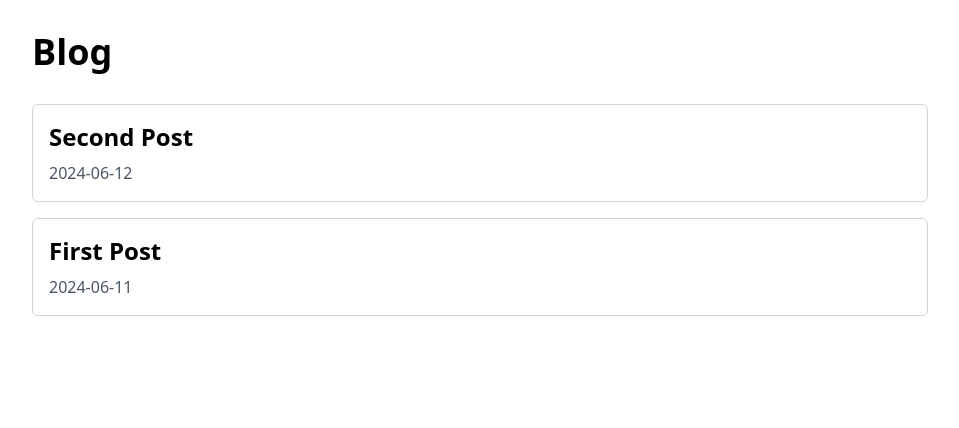
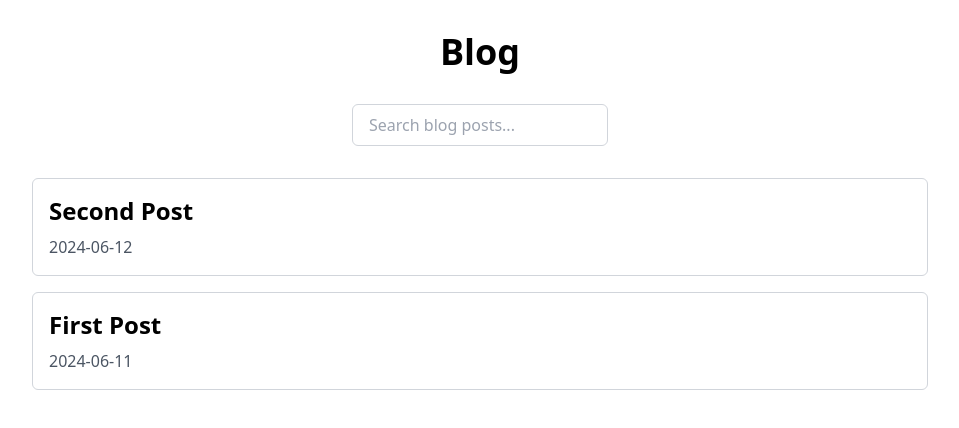
Before and after one commit to janelsemple/markdown-blog, a Next.js app: page / in a window 1280 px wide. Shown: the top 428 px of the page, without its empty margins (160-1119 px from the left). Built offline with nearby package versions, Linux system fonts and the light colour scheme.

Commit message:
feat: Added search bar to home page

```diff
--- a/src/app/page.tsx
+++ b/src/app/page.tsx
@@ -16,7 +16,14 @@ const Home = async () => {
 
   return (
     <div className="max-w-4xl mx-auto py-8">
-      <h1 className="text-4xl font-bold mb-8">Blog</h1>
+      <h1 className="text-4xl font-bold mb-8 text-center">Blog</h1>
+      <div className="flex justify-center mb-8">
+        <input
+          type="text"
+          placeholder="Search blog posts..."
+          className="px-4 py-2 w-64 border border-gray-300 rounded-md focus:outline-none focus:ring-2 focus:ring-blue-500"
+        />
+      </div>
       <ul className="space-y-4">
         {posts.map(({ id, title, date }) => (
           <PostCard key={id} id={id} title={title} date={date} />
```
